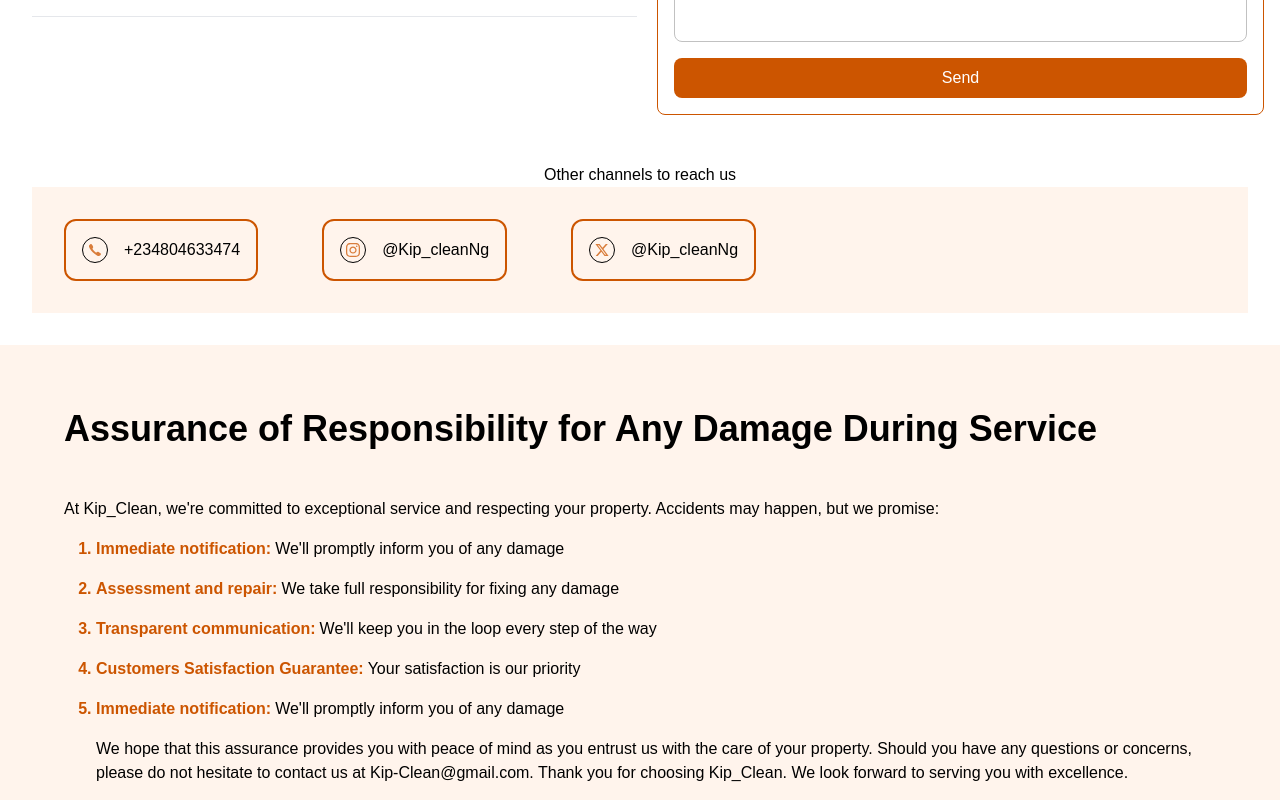
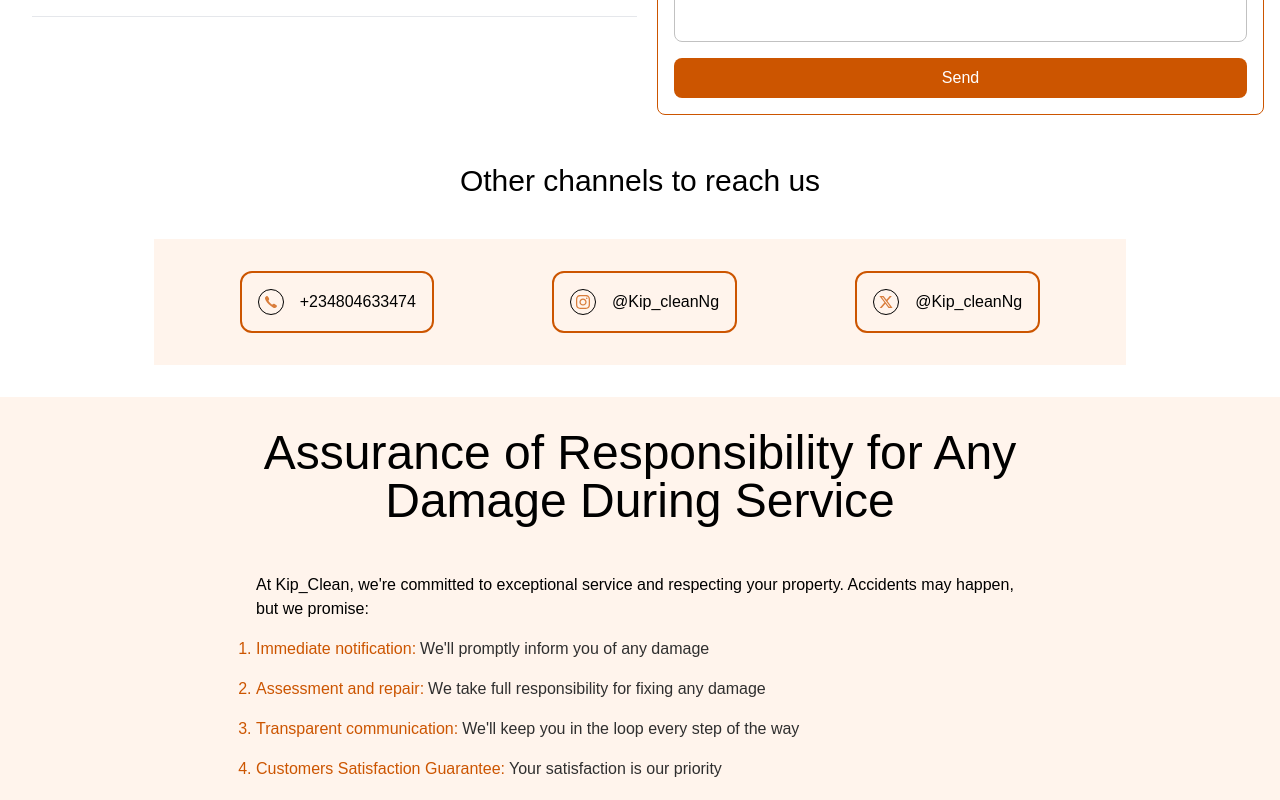
Before and after one commit to mosesfawole/kipclean-v1, a React (Vite) app: page /contact in a window 1280 px wide. Shown: the part 640-1440 px from the top of the page. Built offline with nearby package versions, Linux system fonts and the light colour scheme; a web font is replaced by a local one.

Commit message:
temp fix

```diff
--- a/src/components/ContactUs/Assurance.jsx
+++ b/src/components/ContactUs/Assurance.jsx
@@ -1,46 +1,46 @@
 const Assurance = () => {
   return (
-    <div className="flex flex-col items-start gap-4 p-8 md:p-16 bg-secondary">
-      <h1 className="text-2xl font-semibold text-center md:text-4xl ">
+    <div className="flex flex-col items-start gap-4 p-8 bg-secondary mx-auto px-[12 %] md:px-[20%] ">
+      <h1 className="text-2xl font-medium text-center md:text-5xl ">
         Assurance of Responsibility for Any Damage During Service
       </h1>
-      <p className="pt-8 text-left">
+      <p className="mt-8 text-let">
         At Kip_Clean, we're committed to exceptional service and respecting your
         property. Accidents may happen, but we promise:
       </p>
       <div>
-        <ol className="flex flex-col gap-4 ml-8 list-decimal">
-          <li className="font-bold text-orange">
+        <ol className="flex flex-col gap-4  list-decimal ">
+          <li className="font-medium text-orange">
             Immediate notification:
-            <span className="pl-1 font-normal text-black ">
+            <span className="pl-1 font-normal text-[#2F2F2F]">
               We'll promptly inform you of any damage
             </span>
           </li>
-          <li className="font-bold text-orange">
+          <li className="font-medium text-orange">
             Assessment and repair:
-            <span className="pl-1 font-normal text-black ">
+            <span className="pl-1 font-normal text-[#2F2F2F]">
               We take full responsibility for fixing any damage
             </span>
           </li>
-          <li className="font-bold text-orange">
+          <li className="font-medium text-orange">
             Transparent communication:
-            <span className="pl-1 font-normal text-black ">
+            <span className="pl-1 font-normal text-[#2F2F2F]">
               We'll keep you in the loop every step of the way
             </span>
           </li>
-          <li className="font-bold text-orange">
+          <li className="font-medium text-orange">
             Customers Satisfaction Guarantee:
-            <span className="pl-1 font-normal text-black ">
+            <span className="pl-1 font-normal text-[#2F2F2F]">
               Your satisfaction is our priority
             </span>
           </li>
-          <li className="font-bold text-orange">
+          <li className="font-medium text-orange">
             Immediate notification:
-            <span className="pl-1 font-normal text-black ">
+            <span className="pl-1 font-normal text-[#2F2F2F]">
               We'll promptly inform you of any damage
             </span>
           </li>
-          <h3>
+          <h3 className="text-start text-[#2F2F2F]">
             We hope that this assurance provides you with peace of mind as you
             entrust us with the care of your property. Should you have any
             questions or concerns, please do not hesitate to contact us at
--- a/src/components/ContactUs/Newsletter.jsx
+++ b/src/components/ContactUs/Newsletter.jsx
@@ -5,9 +5,9 @@
   return (
     <div className="flex flex-col items-center gap-8 p-8 text-white md:flex-row md: md:gap-16 md:px-16 ">
       <div className=" w-full md:w-[60%]">
-        <img src="/map.png" alt="" className="w-full " />
+        <img src="/map.svg" alt="map" className="w-full " />
       </div>
-      <div className=" relative bg-[#2f2f2f] p-8 px-12 flex flex-col gap-[10rem] rounded-xl w-full md:w-[30%]">
+      <div className=" relative bg-[#2f2f2f] p-8 px-12 flex flex-col gap-[10rem] rounded-xl w-full md:w-[30%] ">
         <div className="text-center ">
           <h1 className="pb-4 text-xl font-semibold ">Our Newsletter</h1>
           <h4>
@@ -42,7 +42,7 @@
                 name=""
                 placeholder="Your email address"
                 className="rounded-sm px-2 py-1
-                outline-none "
+                outline-none text-black"
               />
               <button className="p-2 text-sm rounded-sm bg-ash">
                 SUBSCRIBE
--- a/src/components/ContactUs/ReachUs.jsx
+++ b/src/components/ContactUs/ReachUs.jsx
@@ -5,9 +5,11 @@
 import { Link } from "react-router-dom";
 const ReachUs = () => {
   return (
-    <div className="p-8 ">
-      <h1 className="text-center ">Other channels to reach us</h1>
-      <div className="flex flex-col gap-4 p-8 md:gap-16 md:flex-row bg-secondary">
+    <div className="p-8  ">
+      <h1 className="text-center md:text-3xl mb-10">
+        Other channels to reach us
+      </h1>
+      <div className="flex flex-col gap-4 p-8  md:gap-16 md:flex-row bg-secondary md:justify-evenly md:mx-auto md:w-[80%]">
         <Link
           to=""
           className="flex items-center gap-4 p-4 border-2 border-orange rounded-xl "
--- a/src/components/home/Partners.jsx
+++ b/src/components/home/Partners.jsx
@@ -20,7 +20,7 @@
       <div className="">
         <div
           className={
-            "logos-slide w-fit  md:mx-40  md:grid md:w-fit md:animate-none md:grid-cols-4  items-center md:gap-12"
+            "logos-slide w-fit  md:mx-auto  md:grid md:w-fit md:animate-none md:grid-cols-4  items-center md:gap-12"
           }
         >
           {images.map((src, index) => (
--- a/src/pages/Contact.jsx
+++ b/src/pages/Contact.jsx
@@ -1,11 +1,11 @@
-import Assurance from '../components/ContactUs/Assurance';
-import ContactHeader from '../components/ContactUs/ContactHeader';
-import Newsletter from '../components/ContactUs/Newsletter';
-import ReachUs from '../components/ContactUs/ReachUs';
+import Assurance from "../components/ContactUs/Assurance";
+import ContactHeader from "../components/ContactUs/ContactHeader";
+import Newsletter from "../components/ContactUs/Newsletter";
+import ReachUs from "../components/ContactUs/ReachUs";
 
 const Contact = () => {
   return (
-		<div className='max-w-7xl mx-auto'>
+    <div className=" mx-auto">
       <ContactHeader />
       <ReachUs />
       <Assurance />
--- a/src/pages/Home.jsx
+++ b/src/pages/Home.jsx
@@ -24,7 +24,7 @@
         <h1 className=" text-xl md:text-[52px] font-bold">
           Do you need any of our services?
         </h1>
-        <p className="mt-4 text-sm font-sans text-center md:text-xl px-12 text-[#424242]">
+        <p className="mt-4 text-sm font-sans text-center md:text-xl px-12 ">
           Kip-clean Cleaning and plumbing is your one-stop for all your
           household needs. From fixing a leaky faucet to cleaning your carpets,
           we've got you covered.
```
Also changed, not shown: public/map.svg (added). Lines whose indentation alone changed are shown as unchanged.
